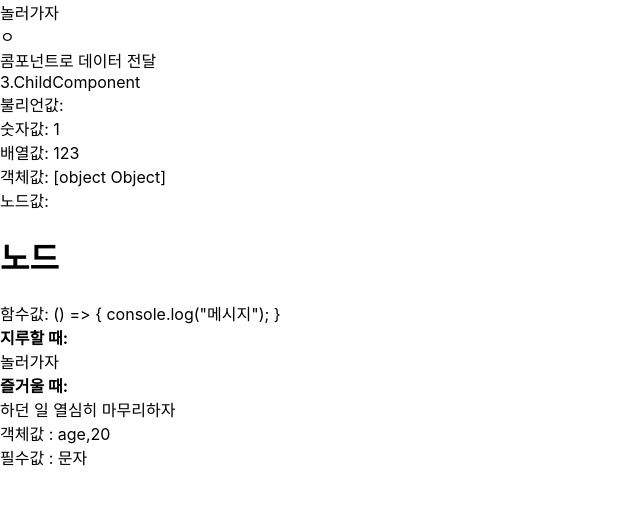
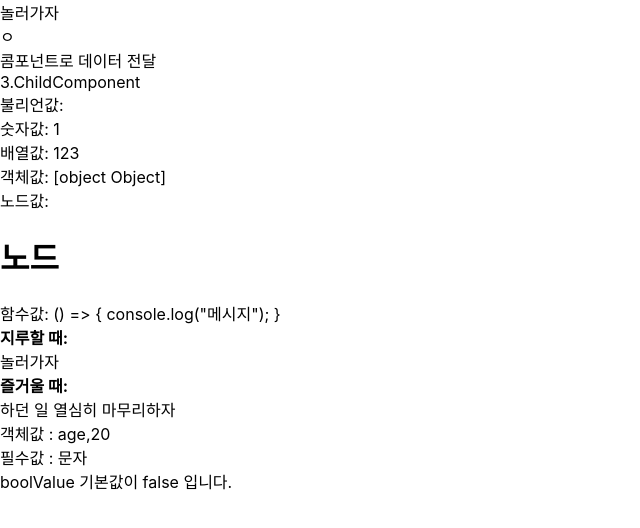
Before and after one commit to lee-kangpyo/do-it-example, a React (Create React App) app: page / in a window 1280 px wide. Shown: the top 528 px of the page, without its empty margins (0-640 px from the left). Built offline with nearby package versions, Linux system fonts and the light colour scheme.

Commit message:
프로퍼티에 기본값 지정하기 -> defaultProps

```diff
--- /dev/null
+++ b/src/03/6.DefaultPropsComponent.jsx
@@ -0,0 +1,33 @@
+import React from 'react'
+import PropTypes from 'prop-types'
+
+class DefaultPropsComponent extends React.Component {
+  render () {
+    let message1 = "";
+    if(this.props.boolValue === false){
+      message1 = "boolValue 기본값이 false 입니다."
+    }
+    let message2 = "";
+    if(this.props.boolValueWithoutDefault === false){
+      message2 = "boolValueWithoutDefault 기본값이 false 입니다."
+    }
+    return (
+      <div className="message-container">
+        {message1}
+        {message2}
+      </div>
+    );
+  }
+}
+
+DefaultPropsComponent.propTypes = {
+  boolValue : PropTypes.bool,
+  boolValueWithoutDefault : PropTypes.bool,
+}
+
+//기본값 설정
+DefaultPropsComponent.defaultProps = {
+  boolValue:false,
+}
+
+export default DefaultPropsComponent;
--- a/src/App.jsx
+++ b/src/App.jsx
@@ -5,6 +5,7 @@ import PropsComponent from './03/2.PropsComponent';
 import ChildComponent from './03/3.ChildComponent';
 import BooleanComponent from './03/4.BooleanComponent';
 import ChildComponent2 from './03/5.ChildComponent2';
+import DefaultPropsComponent from './03/6.DefaultPropsComponent';
 
 class App extends Component {
   render() {
@@ -28,6 +29,7 @@ class App extends Component {
 
         <ChildComponent2 objValue = {{age:20}} requiredStringValue="문자"/>
 
+        <DefaultPropsComponent />
       </div>
     );
   }
```
